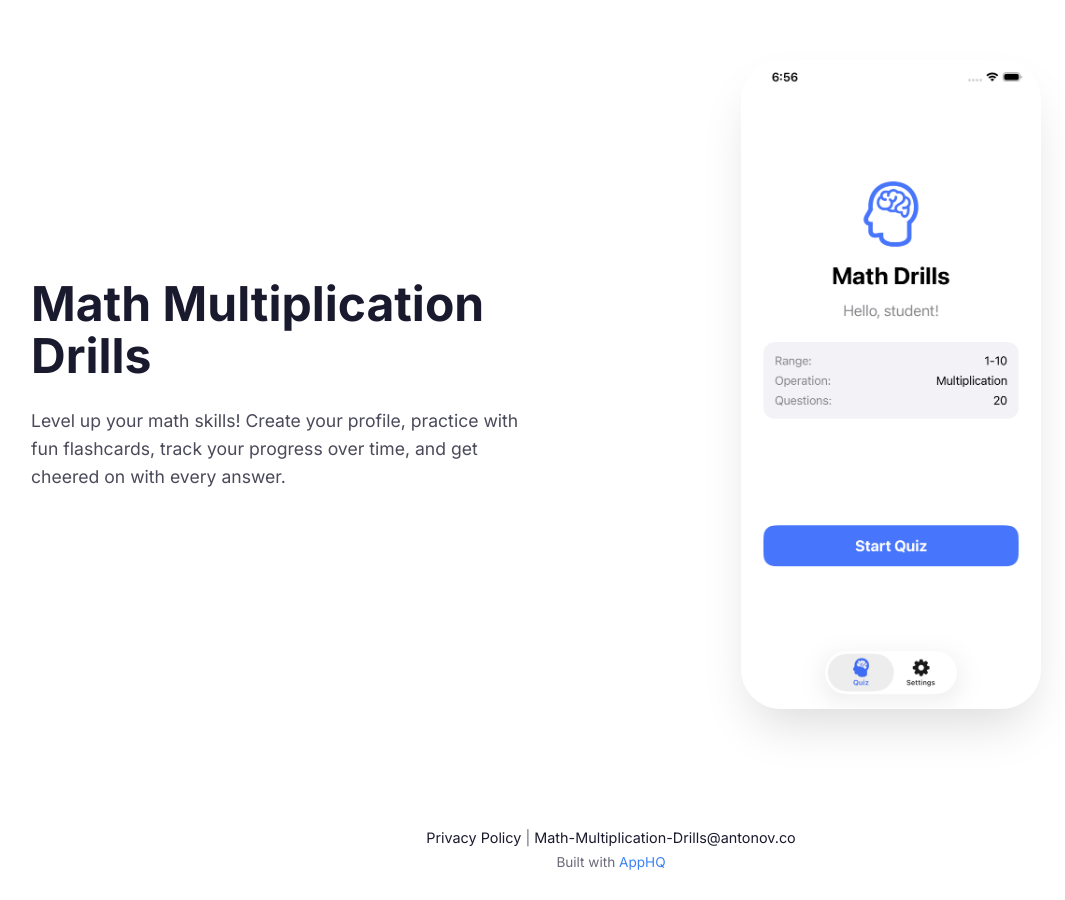
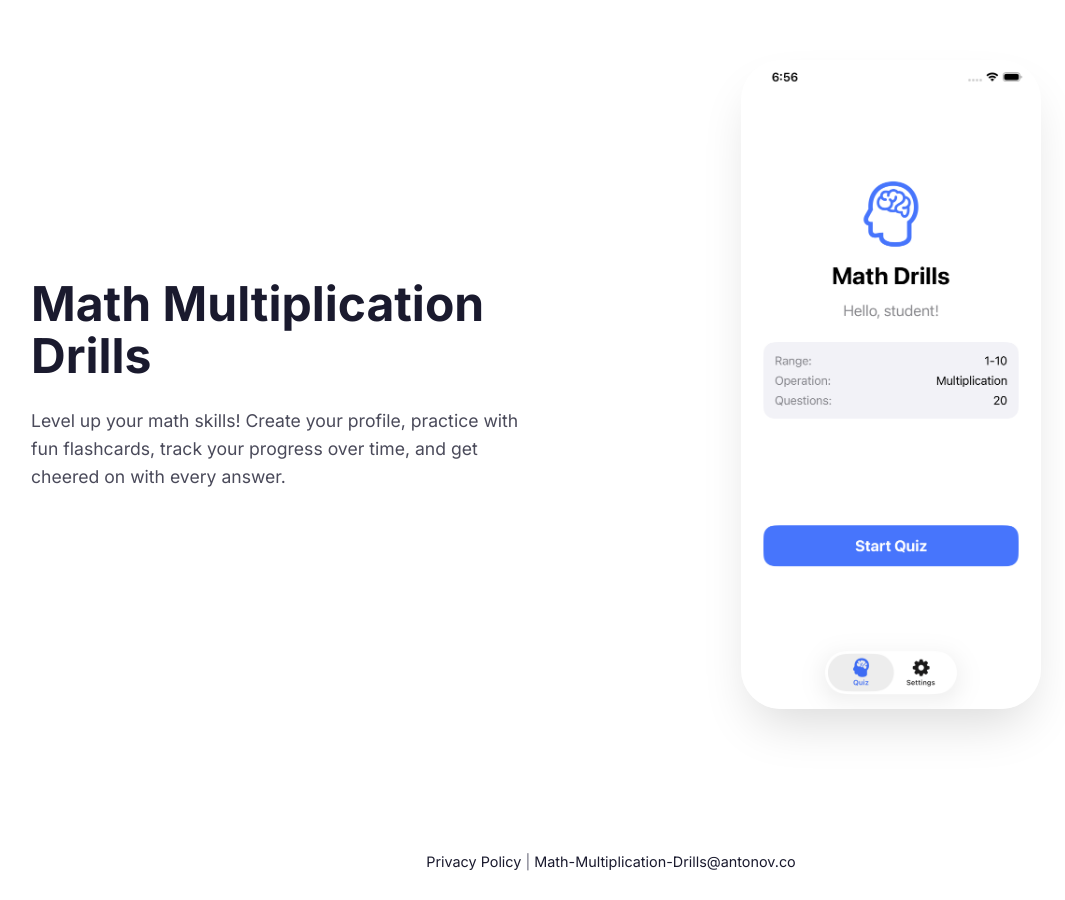
Before and after one commit to antonovvadim/antonovvadim.github.io, a Jekyll site: the page built from index.html, in a window 1280 px wide. Shown: the whole page, without its empty margins (29-1094 px from the left). Built offline with Jekyll 4.4.1, drawn with Linux system fonts in a browser that asks for light colours.

Commit message:
Update footer

```diff
--- a/_layouts/default.html
+++ b/_layouts/default.html
@@ -15,7 +15,6 @@
     </main>
     <footer>
         <a href="{{ '/privacy' | relative_url }}">Privacy Policy</a> | <a href="mailto:Math-Multiplication-Drills@antonov.co">Math-Multiplication-Drills@antonov.co</a>
-        <div class="built-with">Built with <a href="https://apphq.ai" target="_blank">AppHQ</a></div>
     </footer>
 </body>
 </html>
--- a/assets/css/style.css
+++ b/assets/css/style.css
@@ -109,15 +109,6 @@ footer a:hover {
     text-decoration: underline;
 }
 
-.built-with {
-    margin-top: 8px;
-    font-size: 0.85rem;
-}
-
-.built-with a {
-    color: #3b82f6;
-}
-
 /* Responsive */
 @media (max-width: 768px) {
     .hero {
```
